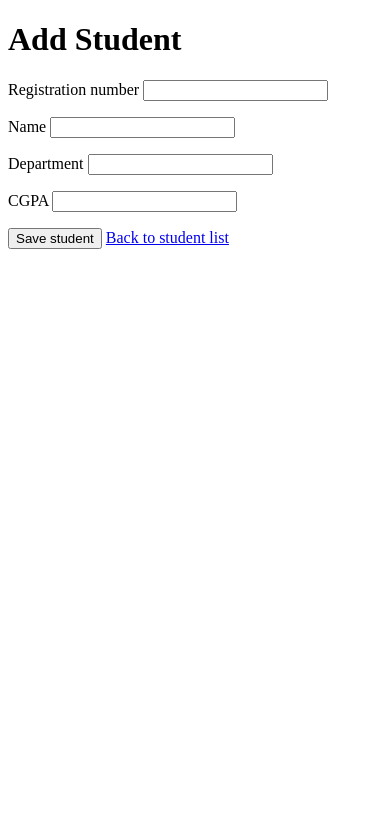
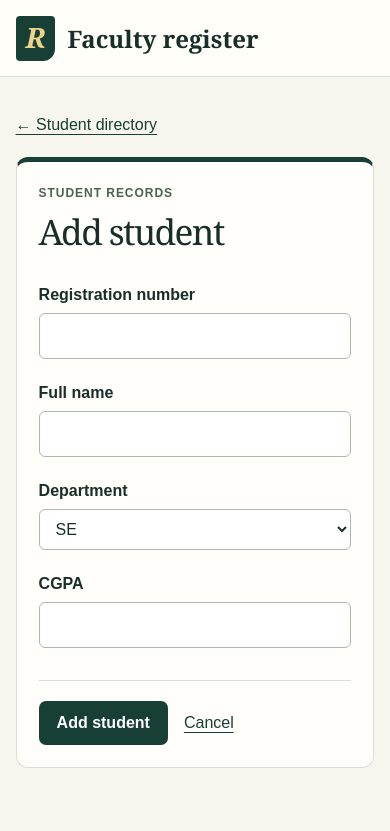
Before and after one commit to GhilmanShad/Student-Records-Web-Application, a Spring Boot app: page /students/new in a window 390 px wide. Shown: the top 831 px of the page. Run offline with Spring Boot 4, Linux system fonts and the light colour scheme.

Commit message:
Update student records UI, CRUD operations and input validation

```diff
--- a/src/main/java/com/scd/studentrecords/StudentController.java
+++ b/src/main/java/com/scd/studentrecords/StudentController.java
@@ -13,6 +13,14 @@ public class StudentController {
 
     public StudentController(StudentService service) {
         this.service = service;
+    }
+
+    private Double parseCgpa(String value) {
+        try {
+            return value == null ? null : Double.valueOf(value);
+        } catch (NumberFormatException ex) {
+            return null;
+        }
     }
 
     @GetMapping("/students")
@@ -37,9 +45,9 @@ public class StudentController {
     }
 
     @PostMapping("/students")
-    public String addStudent(@RequestParam("regNo") String regNo, @RequestParam("name") String name, @RequestParam("department") String department, @RequestParam("cgpa") Double cgpa, Model model) {
+    public String addStudent(@RequestParam("regNo") String regNo, @RequestParam("name") String name, @RequestParam("department") String department, @RequestParam(value = "cgpa", required = false) String cgpa, Model model) {
 
-        Student student = new Student(0, regNo.strip(), name.strip(), department.strip(), cgpa);
+        Student student = new Student(0, regNo.strip(), name.strip(), department.strip(), parseCgpa(cgpa));
 
         try {
             service.addStudent(student);
@@ -62,19 +70,21 @@ public class StudentController {
             return "student-details";
         }
 
+        model.addAttribute("originalRegNo", regNo);
         model.addAttribute("editing", true);
         return "student-form";
     }
 
     @PostMapping("/students/{regNo}/update")
-    public String updateStudent(@PathVariable("regNo") String regNo, @RequestParam("name") String name, @RequestParam("department") String department, @RequestParam("cgpa") Double cgpa, Model model) {
-	Student student = new Student(0, regNo, name.strip(), department.strip(), cgpa);
+    public String updateStudent(@PathVariable("regNo") String originalRegNo, @RequestParam(value = "regNo", required = false) String regNo, @RequestParam("name") String name, @RequestParam("department") String department, @RequestParam(value = "cgpa", required = false) String cgpa, Model model) {
+        Student student = new Student(0, regNo == null ? "" : regNo.strip(), name.strip(), department.strip(), parseCgpa(cgpa));
 
     	try {
-            service.updateStudent(student);
+            service.updateStudent(originalRegNo, student);
     	}
 	catch (IllegalArgumentException ex) {
             model.addAttribute("student", student);
+            model.addAttribute("originalRegNo", originalRegNo);
             model.addAttribute("editing", true);
             model.addAttribute("error", ex.getMessage());
             return "student-form";
--- /dev/null
+++ b/src/main/resources/static/css/register.css
@@ -0,0 +1,80 @@
+:root {
+  --pine: #183f36;
+  --ink: #182e28;
+  --rule: #d7ded5;
+  --paper: #f6f6ee;
+  font: 16px/1.5 "Source Sans 3", Arial, sans-serif;
+  color: var(--ink);
+  background: var(--paper);
+}
+* { box-sizing: border-box; }
+body { margin: 0; }
+.bar, main { width: min(1140px, 92%); margin: auto; }
+header { border-bottom: 1px solid var(--rule); background: #fffef8; }
+.bar, .hero, .toolbar, .actions, .search, .foot { display: flex; align-items: center; gap: 16px; }
+.bar, .hero, .toolbar { justify-content: space-between; }
+.bar { min-height: 76px; }
+a { color: var(--pine); text-underline-offset: 4px; }
+.brand { display: flex; gap: 12px; align-items: center; color: var(--ink); text-decoration: none; font: bold 24px Georgia, serif; }
+.mark { border-radius: 4px 4px 12px 4px; background: var(--pine); color: #eed388; padding: 2px 10px 5px; font: italic bold 28px Georgia, serif; }
+.staff, .overline, th, .dept { font-size: .75rem; font-weight: bold; letter-spacing: .08em; }
+.staff, .overline, th { text-transform: uppercase; }
+main { padding: 36px 0 64px; }
+.hero { position: relative; isolation: isolate; overflow: hidden; padding: 44px; background: var(--pine); color: white; border-radius: 14px; }
+.hero::before { content: ""; position: absolute; z-index: -1; inset: 0 0 0 45%; opacity: .42; background: repeating-radial-gradient(circle at 90% 155%, transparent 0 21px, #709c83 22px, transparent 23px); }
+.overline { margin: 0 0 10px; color: #49644f; }
+.hero .overline { color: #eed388; }
+h1, h2 { font-family: Georgia, serif; font-weight: normal; line-height: 1.12; margin: 0; }
+h1 { font-size: clamp(2.4rem, 5vw, 4rem); letter-spacing: -.045em; }
+h2 { font-size: 1.85rem; }
+button, .button { font: inherit; font-weight: bold; color: white; background: var(--pine); border: 0; border-radius: 7px; padding: 10px 18px; cursor: pointer; text-decoration: none; display: inline-block; }
+.gold { background: #f2d68c; color: #263d30; }
+button:hover, .button:hover { filter: brightness(1.1); }
+:focus-visible { outline: 3px solid #af7125; outline-offset: 3px; }
+.panel { border: 1px solid var(--rule); border-radius: 12px; background: #fffefa; }
+.hero + .panel { margin-top: 26px; }
+.toolbar { padding: 24px; flex-wrap: wrap; }
+.count { font: bold .85rem Arial,sans-serif; background: #e7ede4; padding: 4px 9px; border-radius: 20px; vertical-align: middle; }
+.search { gap: 8px; flex-wrap: wrap; }
+input, select { font: inherit; color: var(--ink); background: white; border: 1px solid #a9b9ac; padding: 10px 12px; border-radius: 6px; max-width: 100%; }
+.scroll { overflow-x: auto; }
+table { width: 100%; border-collapse: collapse; text-align: left; }
+th, td { padding: 14px 20px; border-top: 1px solid var(--rule); }
+th { background: #edf1e8; color: #455c4c; white-space: nowrap; }
+tbody tr:hover { background: #f7f8f0; }
+.person { font-weight: bold; }
+.code, .score { font: .93rem/1.5 "IBM Plex Mono", monospace; }
+.dept { background: #e5efe8; color: #285541; border-radius: 5px; padding: 4px 9px; }
+.actions { gap: 12px; }
+.actions a { padding: 4px 1px; }
+.empty { padding: 0 24px 18px; }
+.back { display: inline-block; margin-bottom: 20px; }
+.sheet { max-width: 760px; padding: clamp(22px, 5vw, 48px); border-top: 5px solid var(--pine); }
+.sheet h1 { font-size: clamp(2.2rem, 4vw, 3rem); }
+.fields { display: grid; grid-template-columns: repeat(2,minmax(0,1fr)); gap: 22px; margin: 32px 0; }
+.fields label { display: block; font-weight: bold; margin-bottom: 6px; }
+.fields input, .fields select { width: 100%; }
+input:read-only { background: #eef1eb; }
+.foot, details { border-top: 1px solid var(--rule); padding-top: 20px; }
+dl { display: grid; grid-template-columns: auto 1fr; gap: 16px 24px; margin: 32px 0; }
+dd { margin: 0; font-weight: bold; overflow-wrap: anywhere; }
+details { margin-top: 32px; }
+summary { color: #933d33; cursor: pointer; }
+.danger { background: #913b33; }
+.error { background: #fbeae2; padding: 12px; }
+.sr { position: absolute; width: 1px; height: 1px; overflow: hidden; clip-path: inset(50%); }
+@media(max-width: 650px) {
+  .hero { align-items: flex-start; flex-direction: column; padding: 26px; }
+  .toolbar { padding: 16px; }
+  .fields { grid-template-columns: 1fr; }
+  .staff { display: none; }
+  .search input { width: min(185px,100%); }
+  th, td { padding: 12px; }
+}
+
+.records-heading {
+  display: flex;
+  align-items: center;
+  flex-wrap: wrap;
+  gap: 12px 20px;
+}
--- a/src/main/resources/templates/student-form.html
+++ b/src/main/resources/templates/student-form.html
@@ -1,34 +1,35 @@
 <!DOCTYPE html>
 <html lang="en" xmlns:th="http://www.thymeleaf.org">
 <head>
-    <meta charset="UTF-8">
-    <title th:text="${editing == true ? 'Edit Student' : 'Add Student'}">Add Student</title>
+  <meta charset="UTF-8">
+  <meta name="viewport" content="width=device-width, initial-scale=1">
+  <title>Student form · Faculty register</title>
+  <link rel="stylesheet" th:href="@{/css/register.css}">
 </head>
 <body>
-    <h1 th:text="${editing == true ? 'Edit Student' : 'Add Student'}">Add Student</h1>
-
-    <p th:if="${error}" th:text="${error}" role="alert"></p>
-
-    <form method="post" th:object="${student}" th:action="${editing == true} ? @{/students/{regNo}/update(regNo=${student.regNo})} : @{/students}">
-        <p>
-            <label for="regNo">Registration number</label>
-            <input type="text" th:field="*{regNo}" maxlength="20" th:readonly="${editing == true}" required>
-        </p>
-        <p>
-            <label for="name">Name</label>
-            <input type="text" th:field="*{name}" maxlength="100" required>
-        </p>
-        <p>
-            <label for="department">Department</label>
-            <input type="text" th:field="*{department}" maxlength="50" required>
-        </p>
-        <p>
-            <label for="cgpa">CGPA</label>
-            <input type="number" th:field="*{cgpa}" step="0.01" required>
-        </p>
-
-        <button type="submit">Save student</button>
-        <a th:href="@{/students}">Back to student list</a>
-    </form>
+  <header><div class="bar"><a class="brand" th:href="@{/students}"><span class="mark" aria-hidden="true">R</span>Faculty register</a><span class="staff">Academic records</span></div></header>
+  <main>
+    <a class="back" th:href="@{/students}">← Student directory</a>
+    <section class="panel sheet"><p class="overline">Student records</p>
+      <h1 th:text="${editing == true ? 'Edit student' : 'Add student'}"></h1>
+      <p class="error" role="alert" th:if="${error}" th:text="${error}"></p>
+      <form th:object="${student}" method="post" th:action="${editing == true} ? @{/students/{r}/update(r=${originalRegNo})} : @{/students}">
+        <div class="fields">
+          <div><label for="regNo">Registration number</label><input th:field="*{regNo}" maxlength="20" pattern="[A-Za-z0-9]+(?:-[A-Za-z0-9]+)*" title="Letters, numbers and separating hyphens only" required></div>
+          <div><label for="name">Full name</label><input th:field="*{name}" maxlength="100" pattern="[A-Za-z]+(?: +[A-Za-z]+)*" title="Letters and spaces only" required></div>
+          <div><label for="department">Department</label><select th:field="*{department}" required><option value="" disabled hidden>Select department</option><option value="SE">SE</option><option value="CS">CS</option><option value="AI">AI</option><option value="DS">DS</option><option value="CY">CY</option><option value="CE">CE</option></select></div>
+          <div><label for="cgpa">CGPA</label><input th:field="*{cgpa}" type="number" min="0" max="4" step="0.01" required></div>
+        </div>
+        <div class="foot"><button type="submit" th:text="${editing == true ? 'Save changes' : 'Add student'}"></button>
+          <a th:href="@{/students}">Cancel</a></div></form>
+      <details th:if="${editing == true}">
+        <summary>Delete record</summary>
+        <p>Delete the student record with registration number <strong th:text="${originalRegNo}"></strong> permanently?</p>
+        <form method="post" th:action="@{/students/{r}/delete(r=${originalRegNo})}" onsubmit="return confirm('Permanently delete this student record?');">
+          <button type="submit" class="danger">Delete student</button>
+        </form>
+      </details>
+    </section>
+  </main>
 </body>
 </html>
```
Also changed, not shown: src/main/java/com/scd/studentrecords/StudentRepository.java (+8 -4 lines), src/main/java/com/scd/studentrecords/StudentService.java (+20 -16 lines), src/main/resources/templates/student-details.html (+16 -29 lines), src/main/resources/templates/students.html (+84 -29 lines).
